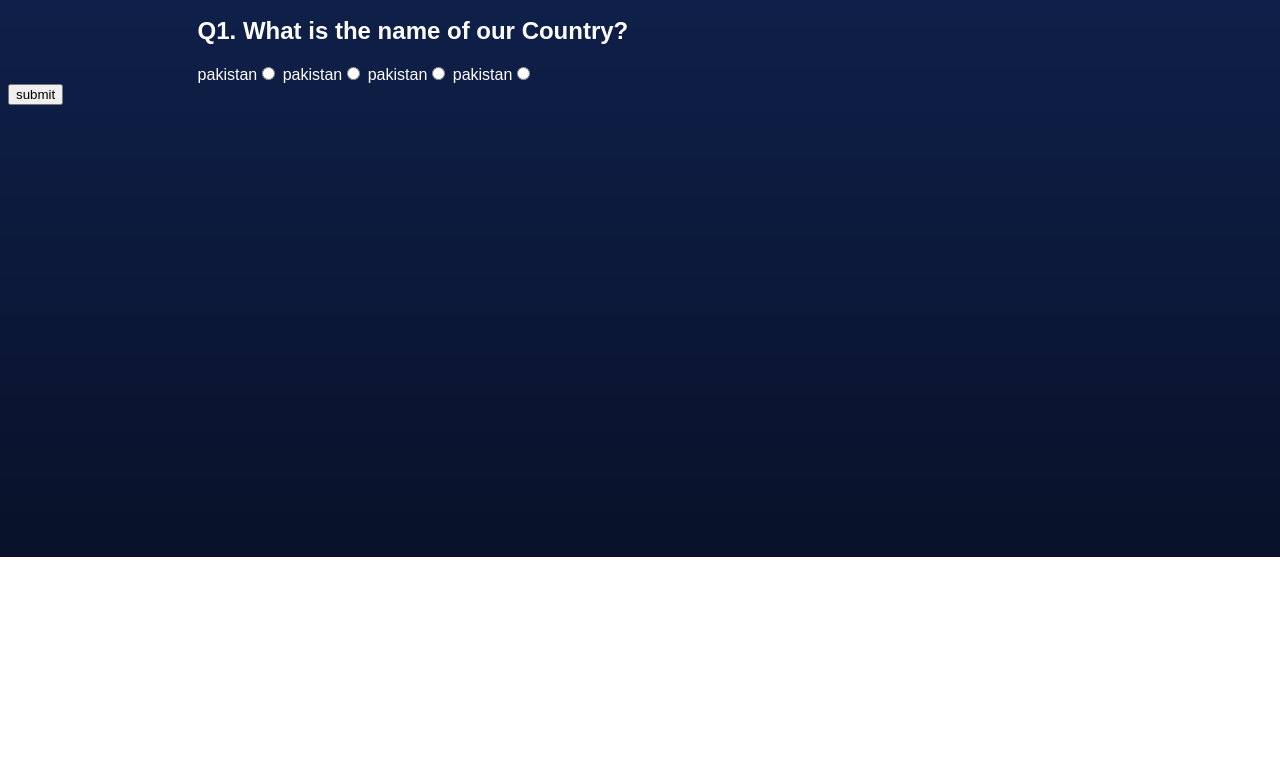
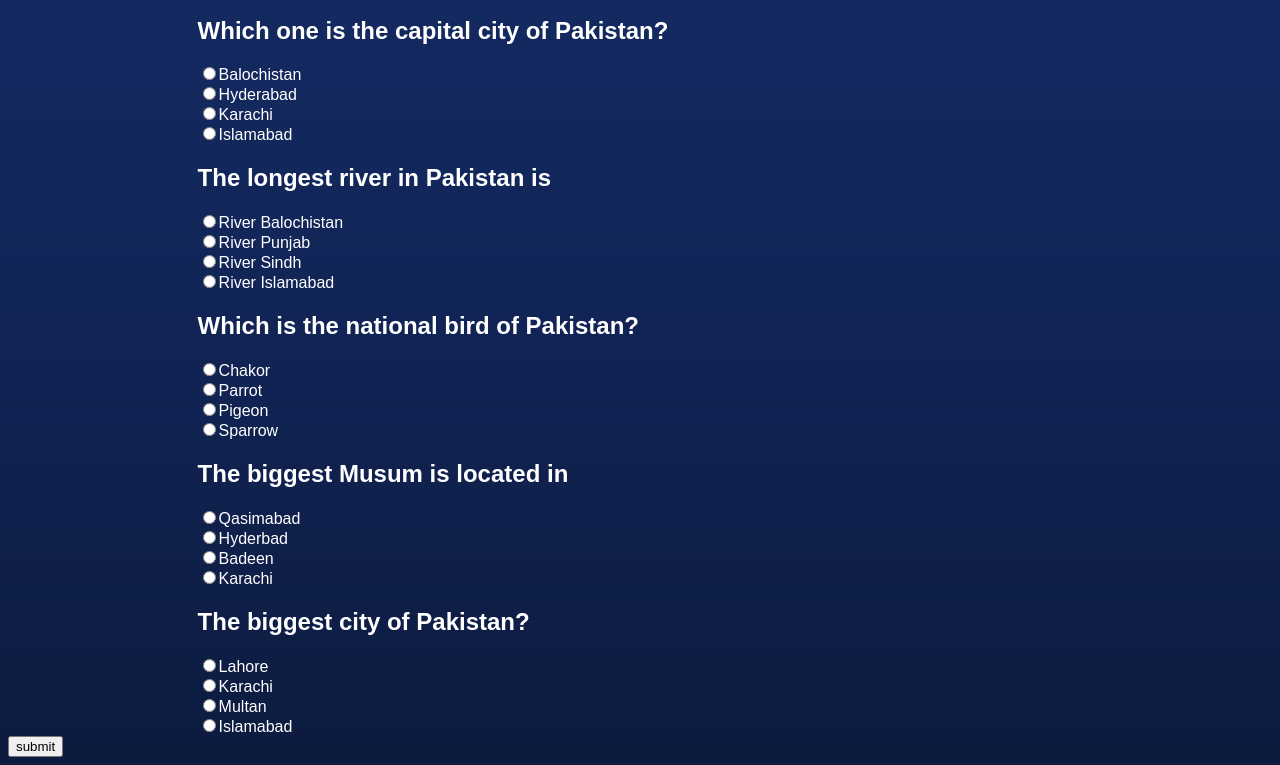
Before and after one commit to MemonaKhan/web-quiz-app, a plain HTML site: page index.html in a window 1280 px wide. Shown: the part 243-1008 px from the top of the page. Before the commit the page ends 800 px from the top, so only its background shows below. Drawn offline with Linux system fonts and the light colour scheme.

Commit message:
created quiz questions and options

```diff
--- a/app.js
+++ b/app.js
@@ -1,12 +1,63 @@
-var quiz = {
-    "1":{
-        question:"What is the name of country",
-        correct:"Pakistan",
-        opt1:"Pakistan",
-        opt2:"Bangladesh",
-        opt3:"Iran",
-        opt4:"China",
-        answer:"",
+var questions = {
+    "1": {
+        question: "Which one is the capital city of Pakistan?",
+        correct: "Islamabad",
+        opt : ["Balochistan","Hyderabad","Karachi","Islamabad"],
+        answer: "",
+    },
+    "2": {
+        question: "The longest river in Pakistan is",
+        correct: "River Sindh",
+        opt: ["River Balochistan","River Punjab","River Sindh","River Islamabad"],
+        answer: "",
+    },
+    "3": {
+        question: "Which is the national bird of Pakistan?",
+        correct: "Chakor",
+        opt: ["Chakor","Parrot","Pigeon","Sparrow"],
+        answer: "",
+    },
+    "4": {
+        question: "The biggest Musum is located in",
+        correct: "Karachi",
+        opt: ["Qasimabad","Hyderbad","Badeen","Karachi"],
+        answer: "",
+    },
+    "5": {
+        question: "The biggest city of Pakistan?",
+        correct: "Karachi",
+        opt: ["Lahore","Karachi","Multan","Islamabad"],
+        answer: "",
     }
 }
 var quiz = document.getElementById("quiz");
+
+for (var i = 1; i <= 5; i++) {
+    var div = document.createElement("div");
+    div.setAttribute("class", "ques"+[i]);
+    var h2 = document.createElement("h2");
+    h2.setAttribute("id", "q"+[i]);
+    h2.innerHTML = questions[i].question;
+    div.appendChild(h2);
+
+    for (var j = 0; j <= 3; j++) {
+        var labl1 = document.createElement("label");
+        labl1.setAttribute("for", "opt"+[j]);
+        labl1.innerHTML = questions[i].opt[j];
+        var option1 = document.createElement("input");
+        option1.setAttribute("type", "radio");
+        option1.setAttribute("name", "ans"+[i]);
+        option1.setAttribute("id", "opt"+[j]);
+
+        var line = document.createElement("br");
+        div.appendChild(line);
+        div.appendChild(option1);
+        div.appendChild(labl1);
+        div.appendChild(line);
+
+    }
+
+
+    quiz.appendChild(div);
+}
+console.log(quiz);
--- a/index.html
+++ b/index.html
@@ -20,13 +20,13 @@
                 <label for="email">Email </label>: &nbsp;<input type="email" id="email"><br>
             </fieldset>
         </div>
-        <div>
+        <!-- <div>
             <h2>Q1. What is the name of our Country?</h2>
             <label for="q1">pakistan</label><input type="radio" name="q1" id="q1">
             <label for="q1">pakistan</label><input type="radio" name="q1" id="q1">
             <label for="q1">pakistan</label><input type="radio" name="q1" id="q1">
             <label for="q1">pakistan</label><input type="radio" name="q1" id="q1">
-        </div>
+        </div> -->
 
 
 
```
